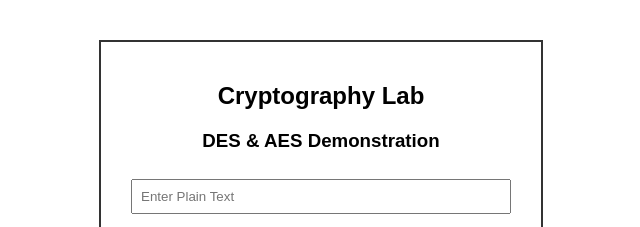
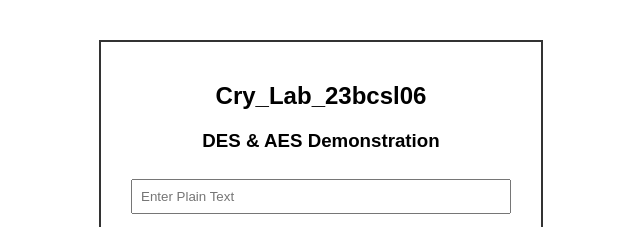
Before and after one commit to dkruban/DESAES, a plain HTML site: page index.html in a window 1280 px wide. Shown: the top 227 px of the page, 319-959 px from the left. Drawn offline with Linux system fonts and the light colour scheme.

Commit message:
Update index.html

```diff
--- a/index.html
+++ b/index.html
@@ -32,7 +32,7 @@
 <body>
 
 <div class="box">
-    <h2>Cryptography Lab</h2>
+    <h2>Cry_Lab_23bcsl06</h2>
     <h3>DES & AES Demonstration</h3>
 
     <input type="text" id="plainText" placeholder="Enter Plain Text">
```
